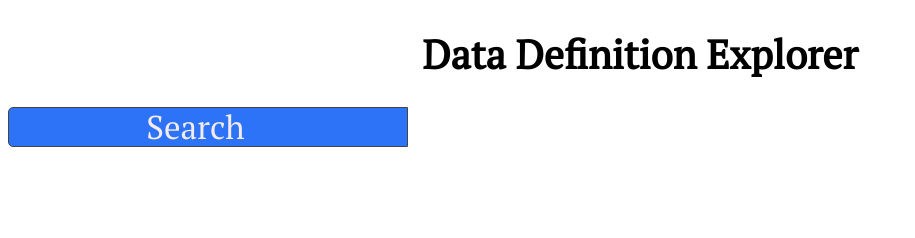
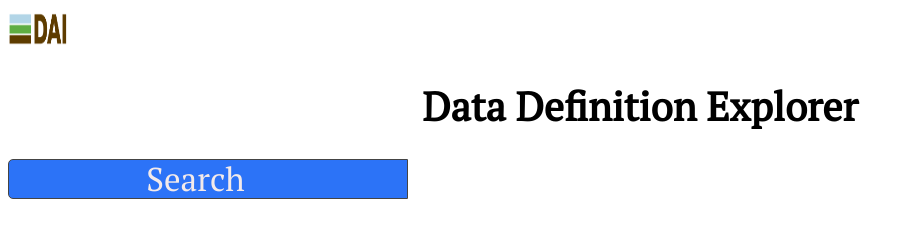
Before and after one commit to hsloss/search-dai-exxon, a plain HTML site: page index.html in a window 1280 px wide. Shown: the whole page, without its empty margins (0-915 px from the left). Drawn offline with nearby package versions, Linux system fonts and the light colour scheme; no server answers.

Commit message:
adding log

```diff
--- a/css/css.css
+++ b/css/css.css
@@ -44,6 +44,7 @@
     }
 }
 
+
 ol{
   font-family: 'PT Serif', serif;
   font-size: 1em;
@@ -68,7 +69,7 @@ h3{
 	font-family: 'PT Serif', serif;
 }
 p{
-	text-align: center;
+
 	font-size: 25px;
 }
 h1{
@@ -85,3 +86,8 @@ input{
 	align-content: center;
 	align-self: center;
 }
+img{
+	align-content: center;
+	width: 60px;
+	height: 40px;
+}
--- a/index.html
+++ b/index.html
@@ -10,8 +10,10 @@
 </head>
 
 <body id='body'>
+    <img src="logo.png" >
   <h1>Data Definition Explorer
-    </h1>
+</h1>
+
     <section class="searchClass">
         <div>
 
```
Also changed, not shown: Logo.png (added).
